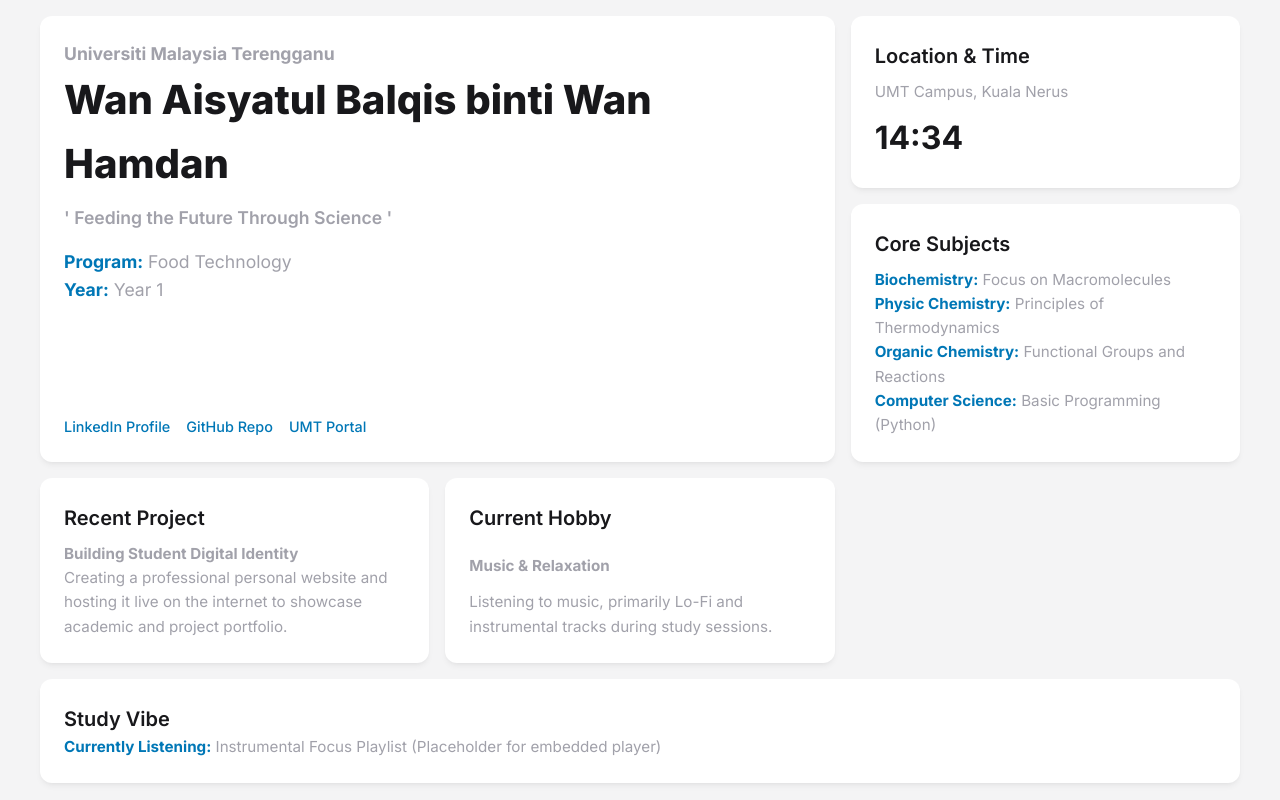
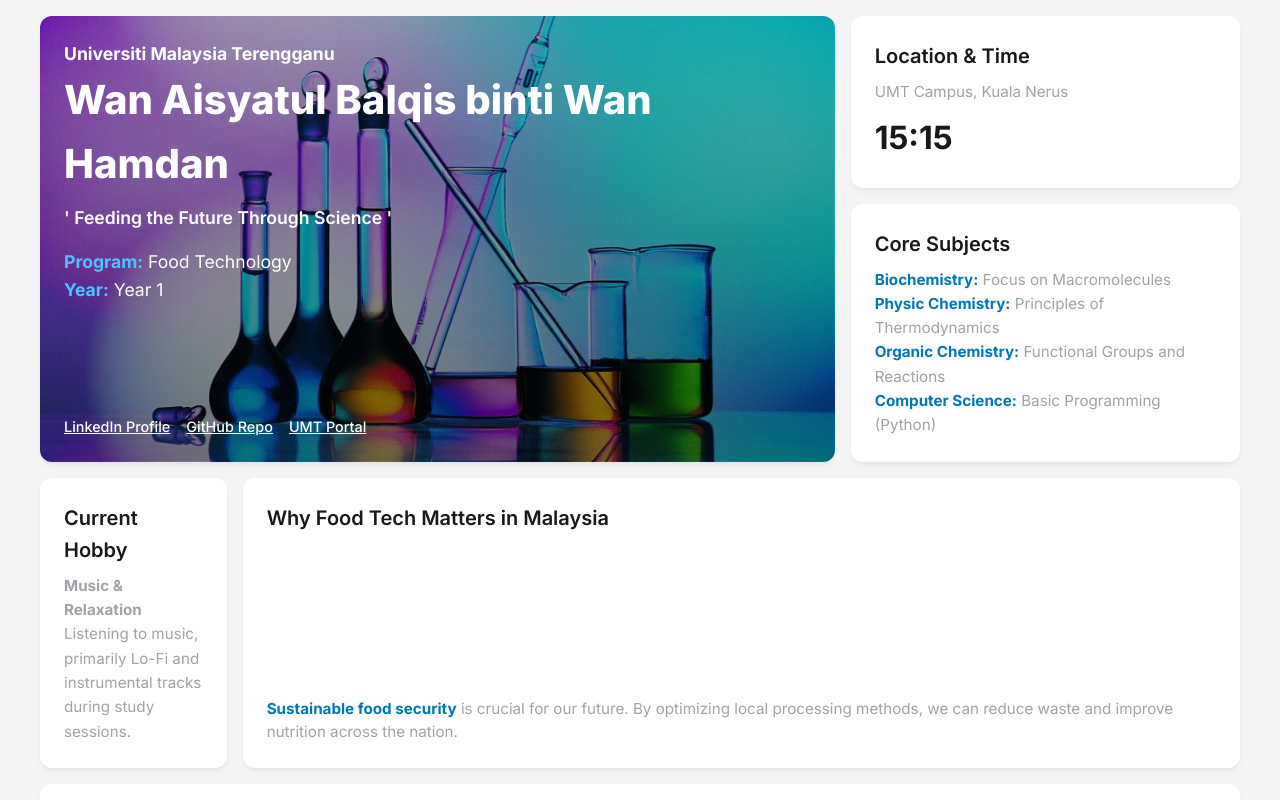
Before and after one commit to s79574/s79574.github.io, a plain HTML site: page index.html in a window 1280 px wide. Shown: the top 800 px of the page. Drawn offline with Linux system fonts and the light colour scheme.

Commit message:
Added reflection card, Spotify playlist and background image

```diff
--- a/index.html
+++ b/index.html
@@ -3,18 +3,17 @@
 <head>
     <meta charset="UTF-8">
     <meta name="viewport" content="width=device-width, initial-scale=1.0">
-    <title>Student Bento Grid - UMT Food Technology</title>
+    <title>Student Bento Grid - UMT Food Technology (Updated)</title>
     <link href="https://fonts.googleapis.com/css2?family=Inter:wght@100..900&display=swap" rel="stylesheet">
 
     <style>
         /* CSS Reset and Global Styles */
         :root {
             --color-white: #ffffff;
-            --color-light-grey: #f4f4f5; /* Zinc 100 */
-            --color-medium-grey: #a1a1aa; /* Zinc 400 */
-            --color-dark-grey: #18181b; /* Zinc 900 */
-            /* UPDATED: Deep Ocean Blue accent color */
-            --color-accent: #0077b6;
+            --color-light-grey: #f4f4f5;
+            --color-medium-grey: #a1a1aa;
+            --color-dark-grey: #18181b;
+            --color-accent: #0077b6; /* Deep Ocean Blue */
             --font-family: 'Inter', sans-serif;
             --border-radius: 12px;
             --spacing: 16px;
@@ -40,9 +39,8 @@
             gap: var(--spacing);
             max-width: 1200px;
             margin: 0 auto;
-            /* Desktop Grid Definition */
             grid-template-columns: repeat(6, 1fr);
-            grid-template-rows: auto;
+            grid-template-rows: auto auto auto;
         }
 
         /* Card Base Style */
@@ -56,6 +54,14 @@
             flex-direction: column;
             justify-content: space-between;
             overflow: hidden;
+            transition: transform 0.2s ease-in-out, box-shadow 0.2s ease-in-out;
+            cursor: default;
+        }
+
+        .card:hover {
+            transform: scale(1.02);
+            box-shadow: 0 10px 15px -3px rgba(0, 0, 0, 0.1),
+                        0 4px 6px -4px rgba(0, 0, 0, 0.1);
         }
 
         .card h3 {
@@ -82,6 +88,29 @@
         .card-profile {
             grid-column: span 4;
             grid-row: span 2;
+
+            /* === BACKGROUND IMAGE STYLES ADDED HERE === */
+            /* Using a linear gradient over the image for better text contrast */
+            background-image: linear-gradient(rgba(0, 0, 0, 0.3), rgba(0, 0, 0, 0.5)), url('bg.jpg');
+            background-size: cover;
+            background-position: center;
+            background-repeat: no-repeat;
+            /* Override default card color to white for contrast */
+            color: var(--color-white);
+        }
+
+        /* Ensure specific profile text elements are also white/accented for readability */
+        .card-profile .profile-data h1,
+        .card-profile .profile-data p,
+        .card-profile .profile-tagline {
+            color: var(--color-white);
+        }
+        .card-profile .accent-text {
+            color: #4dc2ff; /* Lighter shade of blue for contrast against dark overlay */
+        }
+        .card-profile .social-links a {
+            color: var(--color-white);
+            text-decoration: underline;
         }
 
         /* Card 2 (Location): Small box (2x1) */
@@ -99,18 +128,27 @@
             grid-column: span 2;
         }
 
-        /* Card 5 (Hobby): Small box (2x1). Positioned below Card 1 */
+        /* Card 5 (Hobby): Small box (1x2) - Now 1 column wide, spanning 2 rows (next to reflection) */
         .card-hobby {
-            grid-column: span 2;
+            grid-column: span 1;
+            grid-row: 3 / 4;
         }
+
+        /* New Reflection Card (5x1) - Next to Hobby */
+        .card-reflection {
+            grid-column: span 5;
+            grid-row: 3 / 4;
+        }
+
 
         /* Card 6 (Playlist): Wide box at the bottom (6x1) */
         .card-playlist {
             grid-column: span 6;
+            grid-row: 4 / 5;
             min-height: 80px;
         }
 
-        /* Specific content styling */
+        /* Specific content styling (rest of the styles) */
         .social-links {
             margin-top: 1.5rem;
             display: flex;
@@ -118,6 +156,7 @@
         }
 
         .social-links a {
+            /* Kept general styling for non-profile links */
             color: var(--color-accent);
             text-decoration: none;
             font-weight: 500;
@@ -159,20 +198,25 @@
             margin: 0;
         }
 
+        .reflection-content {
+            font-size: 1rem;
+            line-height: 1.5;
+            color: var(--color-dark-grey);
+        }
+
         /* --- Mobile Responsiveness (Vertical Stacking) --- */
         @media (max-width: 768px) {
             .bento-grid {
-                /* On mobile, all items stack in a single column */
                 grid-template-columns: 1fr;
                 gap: 10px;
             }
 
-            /* All cards take up the full width (1 column) on mobile */
             .card-profile,
             .card-location,
             .card-tech-stack,
             .card-case-study,
             .card-hobby,
+            .card-reflection,
             .card-playlist {
                 grid-column: span 1;
                 grid-row: auto;
@@ -188,6 +232,12 @@
 
             .profile-tagline {
                 font-size: 1rem;
+            }
+
+             .card:hover {
+                transform: none;
+                box-shadow: 0 4px 6px -1px rgba(0, 0, 0, 0.05),
+                            0 2px 4px -2px rgba(0, 0, 0, 0.05);
             }
         }
     </style>
@@ -212,9 +262,9 @@
                 </div>
             </div>
             <div class="social-links">
-                <a href="#">LinkedIn Profile</a>
-                <a href="#">GitHub Repo</a>
-                <a href="#">UMT Portal</a>
+                <a href="#" target="_blank">LinkedIn Profile</a>
+                <a href="#" target="_blank">GitHub Repo</a>
+                <a href="#" target="_blank">UMT Portal</a>
             </div>
         </div>
 
@@ -224,7 +274,7 @@
                 <p>UMT Campus, Kuala Nerus</p>
             </div>
             <div class="time">
-                14:34
+                15:15
             </div>
         </div>
 
@@ -256,6 +306,13 @@
             <p>Listening to music, primarily Lo-Fi and instrumental tracks during study sessions.</p>
         </div>
 
+        <div class="card card-reflection">
+            <h3>Why Food Tech Matters in Malaysia</h3>
+            <p class="reflection-content">
+                <span class="accent-text">Sustainable food security</span> is crucial for our future. By optimizing local processing methods, we can reduce waste and improve nutrition across the nation.
+            </p>
+        </div>
+
         <div class="card card-playlist">
             <h3>Study Vibe</h3>
             <p>
```
Also changed, not shown: bg.jpg (added).
